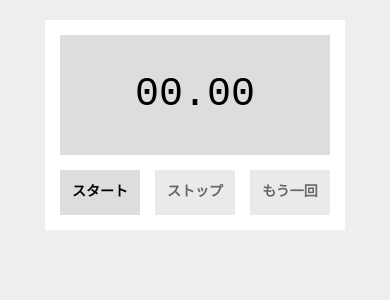
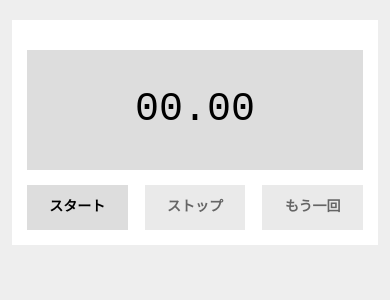
Before and after one commit to RintaroKinashi/TimerGame, a PHP site: page / in a window 390 px wide. Shown: the top 300 px of the page. Run offline with PHP 8.4, Linux system fonts and the light colour scheme.

Commit message:
[update]refs #3_Responsive_support

```diff
--- a/css/styles.css
+++ b/css/styles.css
@@ -6,7 +6,54 @@ body {
 
 .container {
   margin: 20px auto;
-  width: 270px;
+  width: 50%; max-width: 500px;
+  background: #fff;
+  padding: 15px;
+  text-align: center;
+}
+
+#message {
+  font-weight: bold;
+}
+
+.btns {
+  display: flex;
+  justify-content: space-between;
+}
+
+.btn{
+  width: 30%;
+  height: 45px;
+  line-height: 45px;
+  background: #ddd;
+  font-weight: bold;
+  cursor: pointer;
+  user-select: none;
+}
+
+#result {
+  margin: 15px 0 15px;
+}
+
+.inactive {
+  opacity: 0.6;
+}
+
+#timer {
+  background: #ddd;
+  height: 120px;
+  line-height: 120px;
+  font-size: 40px;
+  margin: 15px 0 15px;
+}
+
+/* ウィンドウ幅が0〜479pxの場合に適用するCSS */
+@media screen and ( max-width:479px )
+{
+
+.container {
+  margin: 20px auto;
+  width: 90%;
   background: #fff;
   padding: 15px;
   text-align: center;
@@ -18,7 +65,7 @@ body {
 }
 
 .btn{
-  width: 80px;
+  width: 30%;
   height: 45px;
   line-height: 45px;
   background: #ddd;
@@ -27,8 +74,8 @@ body {
   user-select: none;
 }
 
-.inactive {
-  opacity: 0.6;
+#result {
+  margin: 15px 0 15px;
 }
 
 #timer {
@@ -36,5 +83,6 @@ body {
   height: 120px;
   line-height: 120px;
   font-size: 40px;
-  margin-bottom:  15px;
+  margin: 15px 0 15px;
 }
+}
```
